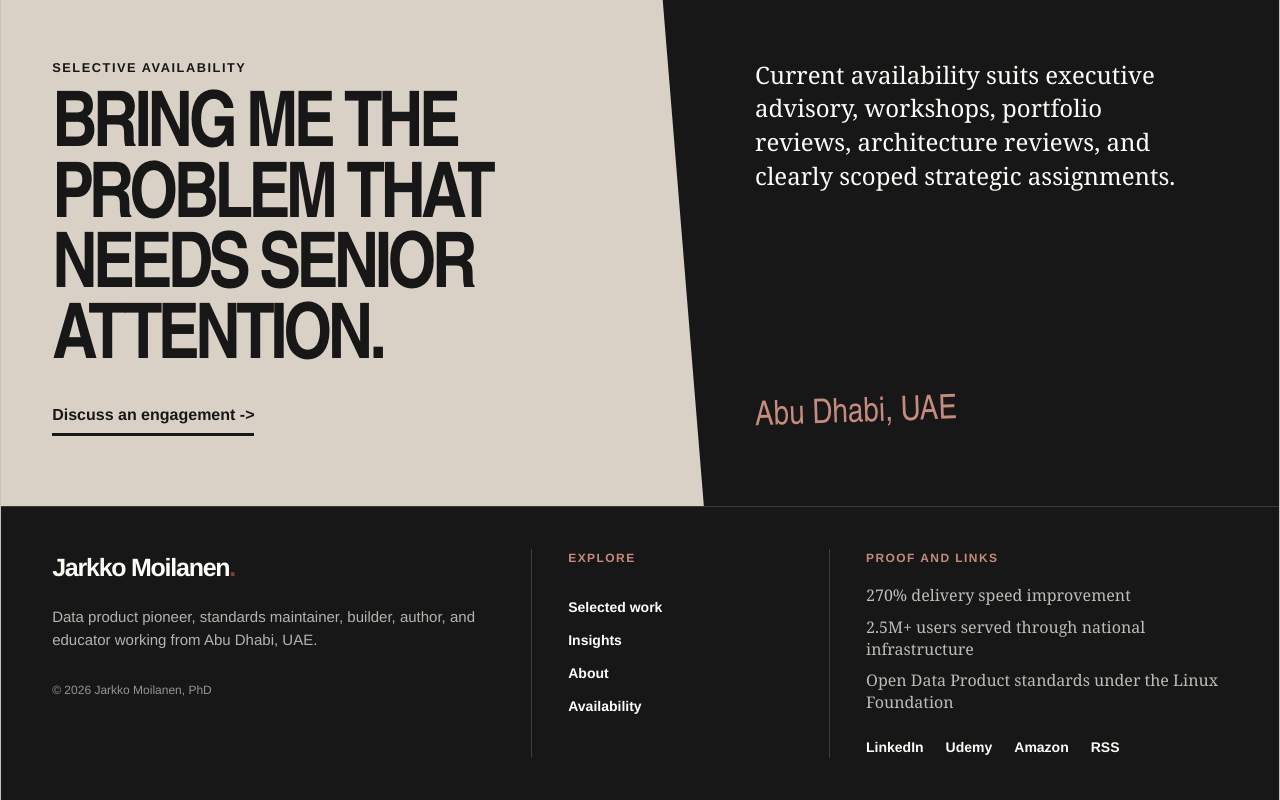
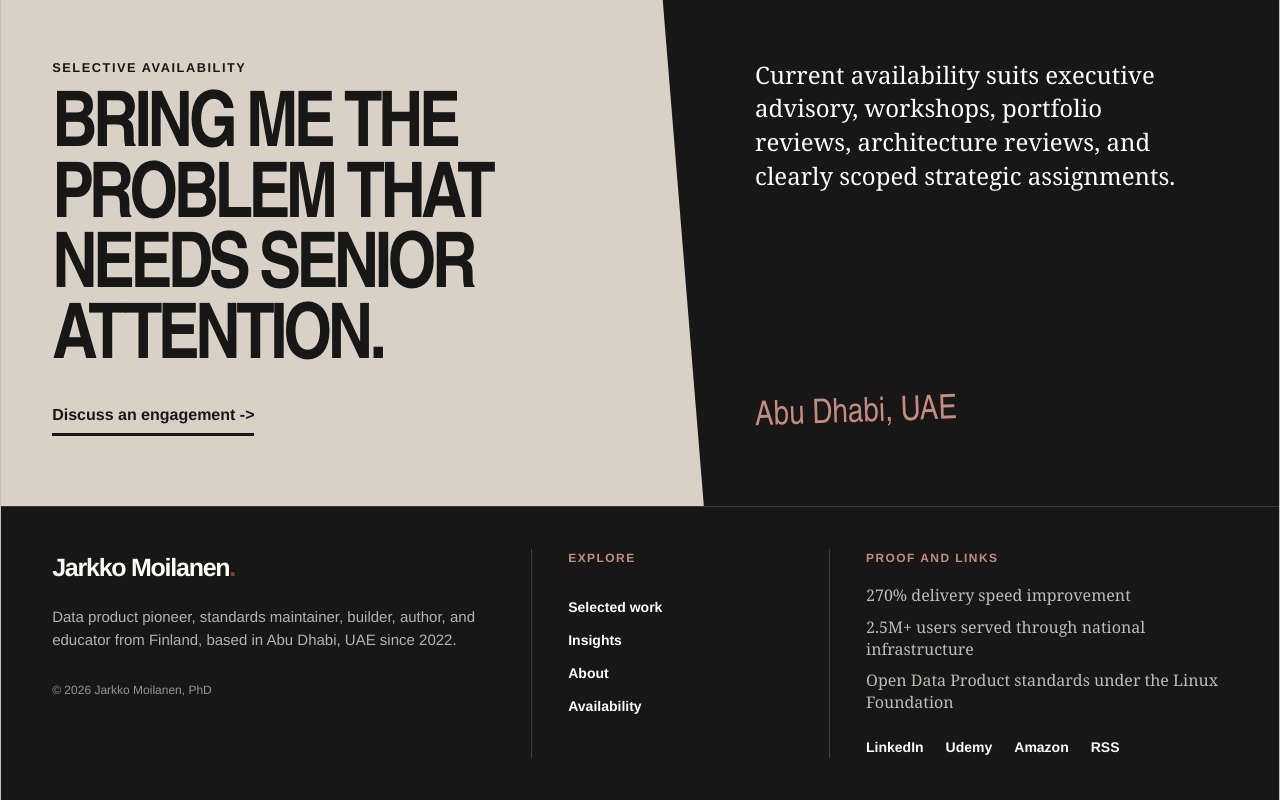
Before and after one commit to kyyberi/jarkko, a Next.js app: page / in a window 1280 px wide. Shown: the part 4007-4807 px from the top of the page. Built offline with nearby package versions, Linux system fonts and the light colour scheme.

Commit message:
Clarify footer location copy

```diff
--- a/app/site.tsx
+++ b/app/site.tsx
@@ -108,7 +108,7 @@ export function Footer() {
         </a>
         <p>
           Data product pioneer, standards maintainer, builder, author, and
-          educator working from Abu Dhabi, UAE.
+          educator from Finland, based in Abu Dhabi, UAE since 2022.
         </p>
         <span className="footer-copyright">© 2026 Jarkko Moilanen, PhD</span>
       </div>
```
Also changed, not shown: 1 other file (tests, documents, lock files or other folders).
